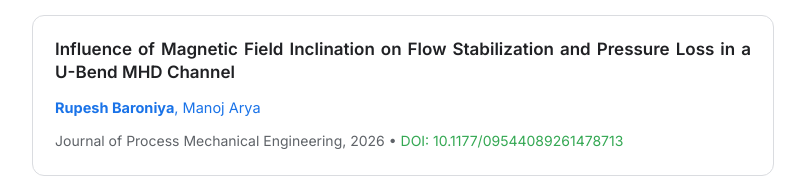
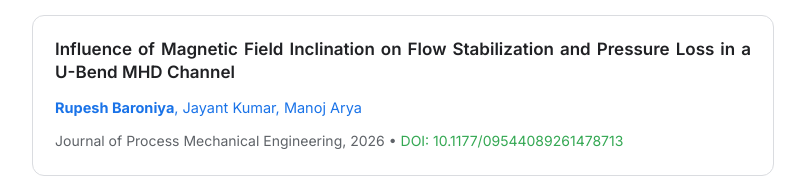
Before and after one commit to rBaroniya/rbaroniya.github.io, a plain HTML site: page index.html in a window 1280 px wide. Shown: the part 3731-3916 px from the top of the page, without its empty margins (442-1247 px from the left). Drawn offline with nearby package versions, Linux system fonts and the light colour scheme.

Commit message:
Update index.html

```diff
--- a/index.html
+++ b/index.html
@@ -522,7 +522,7 @@
         </div>
         <div class="pub">
             <div class="pub-title">Influence of Magnetic Field Inclination on Flow Stabilization and Pressure Loss in a U-Bend MHD Channel</div>
-            <div class="pub-authors"><strong>Rupesh Baroniya</strong>, Manoj Arya</div>
+            <div class="pub-authors"><strong>Rupesh Baroniya</strong>, Jayant Kumar, Manoj Arya</div>
             <div class="pub-journal">Journal of Process Mechanical Engineering, 2026 • <a href="https://doi.org/10.1177/09544089261478713" class="doi" target="_blank">DOI: 10.1177/09544089261478713</a></div>
         </div>
         <div class="pub">
@@ -586,7 +586,7 @@
         </div>
         <div class="pub">
             <div class="pub-title">Influence of Magnetic Field Inclination on Flow Stabilization and Pressure Loss in a U-Bend MHD Channel</div>
-            <div class="pub-authors"><strong>Rupesh Baroniya</strong>, Manoj Arya</div>
+            <div class="pub-authors"><strong>Rupesh Baroniya</strong>, Jayant Kumar, Manoj Arya</div>
             <div class="pub-journal">Journal of Process Mechanical Engineering, 2026 • <a href="https://doi.org/10.1177/09544089261478713" class="doi" target="_blank">DOI: 10.1177/09544089261478713</a></div>
         </div>
         <div class="pub">
```
